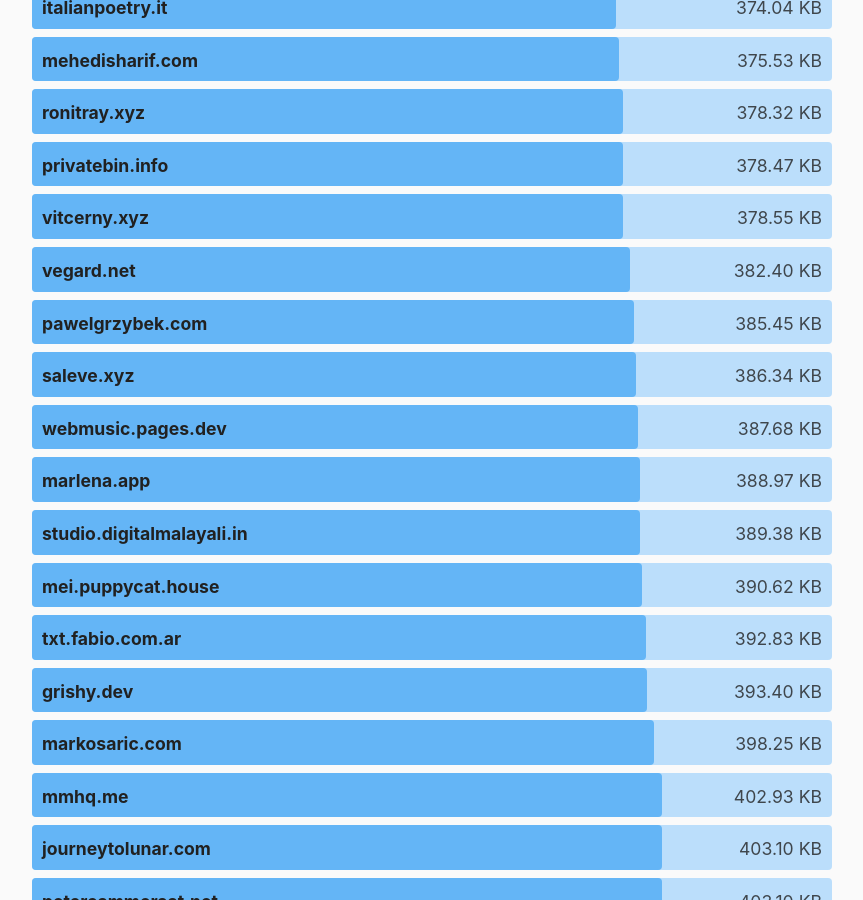
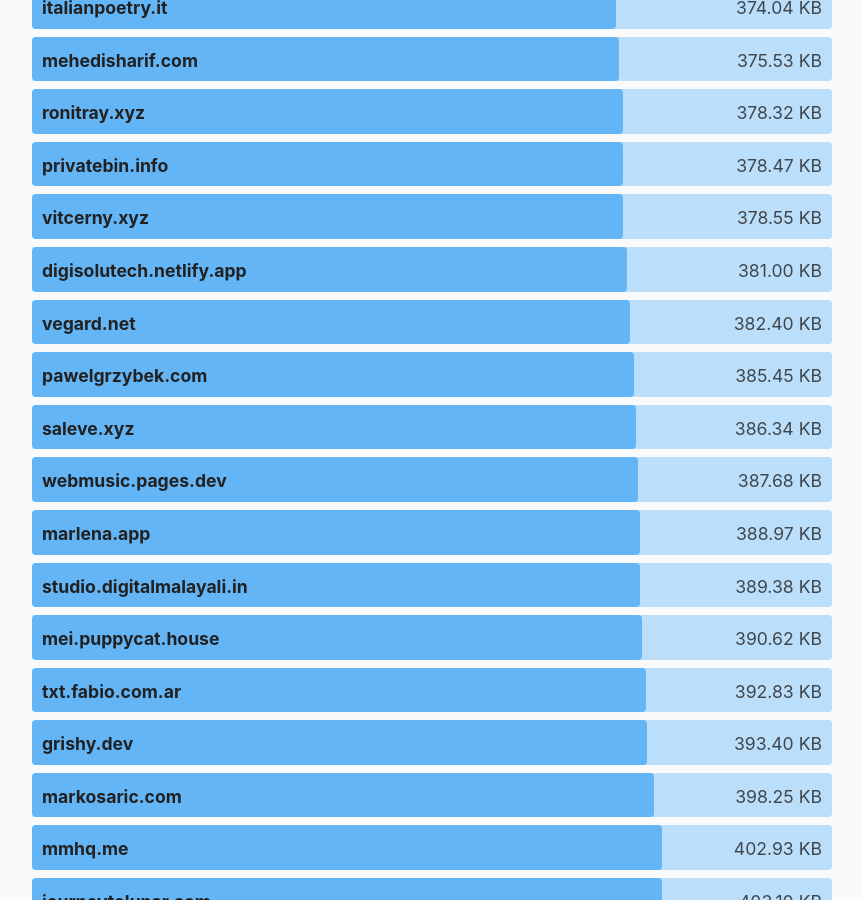
Before and after one commit to kevquirk/512kb.club, a Jekyll site: the page built from index.md, in a window 1280 px wide and 900 px high, scrolled down 43832 px. Shown: the whole window, without its empty margins (208-1071 px from the left). Built offline with Jekyll 4.4.1, drawn with Linux system fonts in a browser that asks for light colours.

Commit message:
Add new site entry for digisolutech.netlify.app

```diff
--- a/_data/sites.yml
+++ b/_data/sites.yml
@@ -1,3 +1,8 @@
+- domain: digisolutech.netlify.app
+  url: https://digisolutech.netlify.app/
+  size: 381
+  last_checked: 2025-11-25
+
 - domain: 0xedward.io
   url: https://0xedward.io/
   size: 41.02
```
